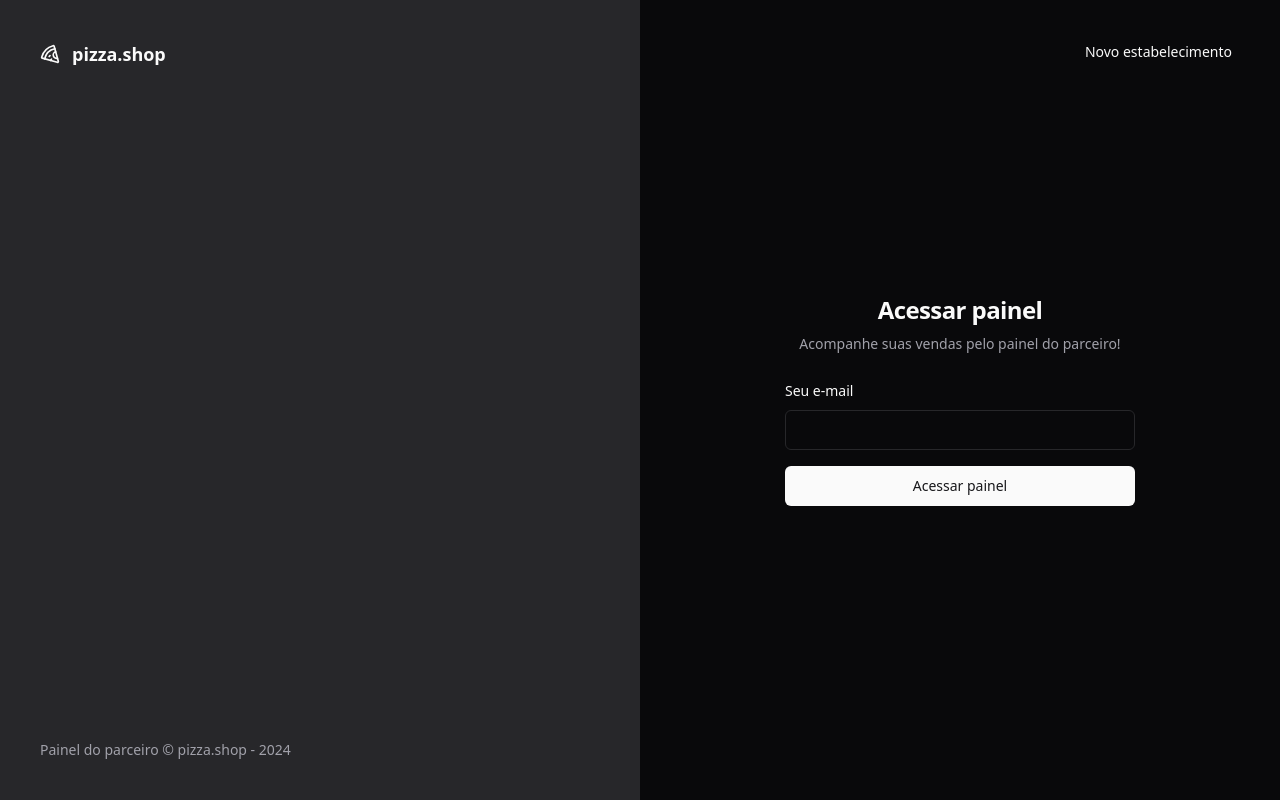
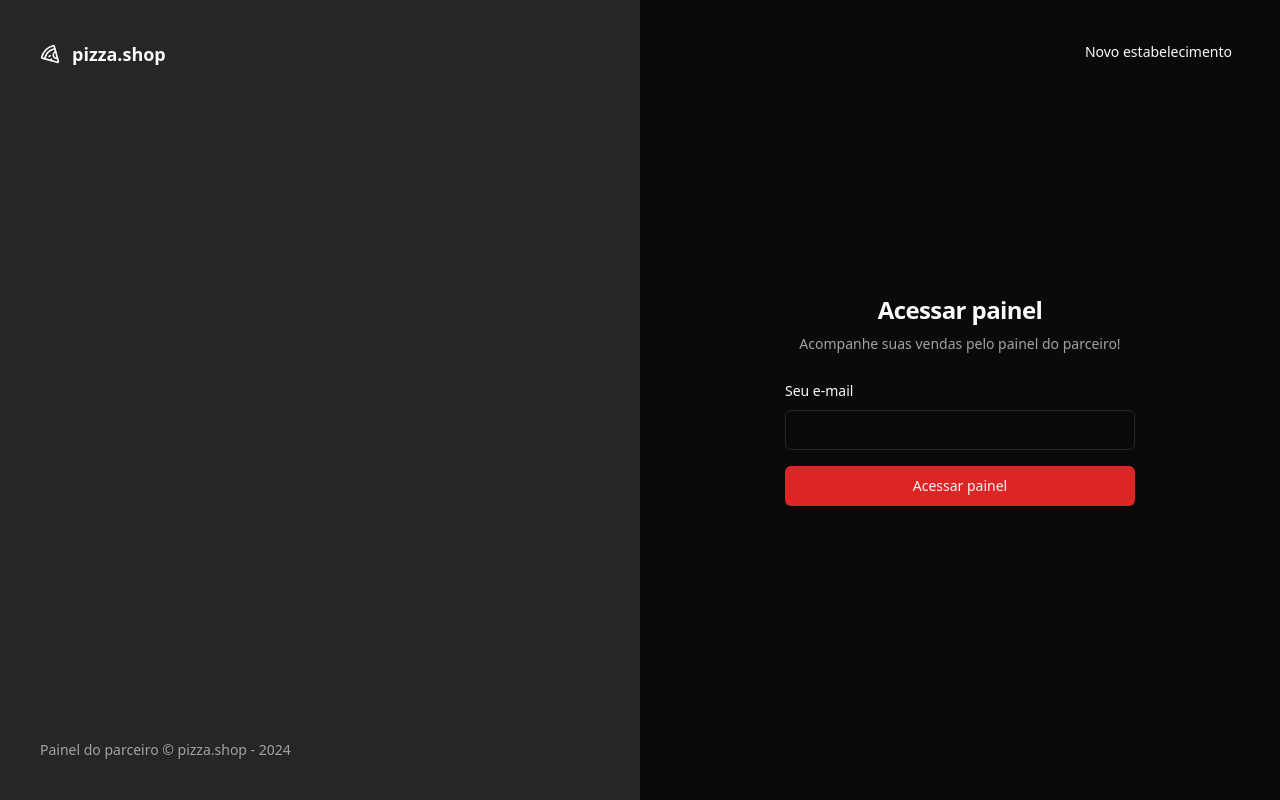
Before and after one commit to Futila/pizzashop, a React (Vite) app: page /sign-in in a window 1280 px wide. Built offline with nearby package versions, Linux system fonts and the light colour scheme; no server answers.

Commit message:
tests: order status

```diff
--- a/src/components/order-status.tsx
+++ b/src/components/order-status.tsx
@@ -21,16 +21,28 @@ export function OrderStatus({ status }: OrderStatusProps) {
   return (
     <div className="flex items-center gap-2">
       {status === 'pending' && (
-        <span className="h-2 w-2 rounded-full bg-slate-400"></span>
+        <span
+          data-testid="badge"
+          className="h-2 w-2 rounded-full bg-slate-400"
+        ></span>
       )}
       {status === 'canceled' && (
-        <span className="h-2 w-2 rounded-full bg-rose-500"></span>
+        <span
+          data-testid="badge"
+          className="h-2 w-2 rounded-full bg-rose-500"
+        ></span>
       )}
       {status === 'delivered' && (
-        <span className="h-2 w-2 rounded-full bg-emerald-500"></span>
+        <span
+          data-testid="badge"
+          className="h-2 w-2 rounded-full bg-emerald-500"
+        ></span>
       )}
       {['processing', 'delivering'].includes(status) && (
-        <span className="h-2 w-2 rounded-full bg-slate-400"></span>
+        <span
+          data-testid="badge"
+          className="h-2 w-2 rounded-full bg-amber-500"
+        ></span>
       )}
 
       <span className="font-medium text-muted-foreground">
--- a/src/global.css
+++ b/src/global.css
@@ -5,24 +5,24 @@
 @layer base {
   :root {
     --background: 0 0% 100%;
-    --foreground: 240 10% 3.9%;
+    --foreground: 0 0% 3.9%;
     --card: 0 0% 100%;
-    --card-foreground: 240 10% 3.9%;
+    --card-foreground: 0 0% 3.9%;
     --popover: 0 0% 100%;
-    --popover-foreground: 240 10% 3.9%;
-    --primary: 240 5.9% 10%;
-    --primary-foreground: 0 0% 98%;
-    --secondary: 240 4.8% 95.9%;
-    --secondary-foreground: 240 5.9% 10%;
-    --muted: 240 4.8% 95.9%;
-    --muted-foreground: 240 3.8% 46.1%;
-    --accent: 240 4.8% 95.9%;
-    --accent-foreground: 240 5.9% 10%;
+    --popover-foreground: 0 0% 3.9%;
+    --primary: 0 72.2% 50.6%;
+    --primary-foreground: 0 85.7% 97.3%;
+    --secondary: 0 0% 96.1%;
+    --secondary-foreground: 0 0% 9%;
+    --muted: 0 0% 96.1%;
+    --muted-foreground: 0 0% 45.1%;
+    --accent: 0 0% 96.1%;
+    --accent-foreground: 0 0% 9%;
     --destructive: 0 84.2% 60.2%;
     --destructive-foreground: 0 0% 98%;
-    --border: 240 5.9% 90%;
-    --input: 240 5.9% 90%;
-    --ring: 240 10% 3.9%;
+    --border: 0 0% 89.8%;
+    --input: 0 0% 89.8%;
+    --ring: 0 72.2% 50.6%;
     --radius: 0.5rem;
     --chart-1: 12 76% 61%;
     --chart-2: 173 58% 39%;
@@ -32,25 +32,25 @@
   }
 
   .dark {
-    --background: 240 10% 3.9%;
+    --background: 0 0% 3.9%;
     --foreground: 0 0% 98%;
-    --card: 240 10% 3.9%;
+    --card: 0 0% 3.9%;
     --card-foreground: 0 0% 98%;
-    --popover: 240 10% 3.9%;
+    --popover: 0 0% 3.9%;
     --popover-foreground: 0 0% 98%;
-    --primary: 0 0% 98%;
-    --primary-foreground: 240 5.9% 10%;
-    --secondary: 240 3.7% 15.9%;
+    --primary: 0 72.2% 50.6%;
+    --primary-foreground: 0 85.7% 97.3%;
+    --secondary: 0 0% 14.9%;
     --secondary-foreground: 0 0% 98%;
-    --muted: 240 3.7% 15.9%;
-    --muted-foreground: 240 5% 64.9%;
-    --accent: 240 3.7% 15.9%;
+    --muted: 0 0% 14.9%;
+    --muted-foreground: 0 0% 63.9%;
+    --accent: 0 0% 14.9%;
     --accent-foreground: 0 0% 98%;
     --destructive: 0 62.8% 30.6%;
     --destructive-foreground: 0 0% 98%;
-    --border: 240 3.7% 15.9%;
-    --input: 240 3.7% 15.9%;
-    --ring: 240 4.9% 83.9%;
+    --border: 0 0% 14.9%;
+    --input: 0 0% 14.9%;
+    --ring: 0 72.2% 50.6%;
     --chart-1: 220 70% 50%;
     --chart-2: 160 60% 45%;
     --chart-3: 30 80% 55%;
--- a/tsconfig.app.json
+++ b/tsconfig.app.json
@@ -31,5 +31,5 @@
       ]
     }
   },
-  "include": ["src"]
+  "include": ["src", "test"]
 }
--- a/tsconfig.json
+++ b/tsconfig.json
@@ -14,5 +14,7 @@
       "@/*": ["./src/*"]
     },
     "types": ["vitest/globals"]
-  }
+  },
+
+
 }
--- a/vite.config.ts
+++ b/vite.config.ts
@@ -16,7 +16,7 @@ export default defineConfig({
   test: {
     globals: true,
     setupFiles: ['./test/setup.ts'],
-    enviroment: 'happy-dom',
+    environment: 'happy-dom',
   },
 } as UserConfig & {
   test: InlineConfig
```
Also changed, not shown: 1 other file (tests, documents, lock files or other folders).
